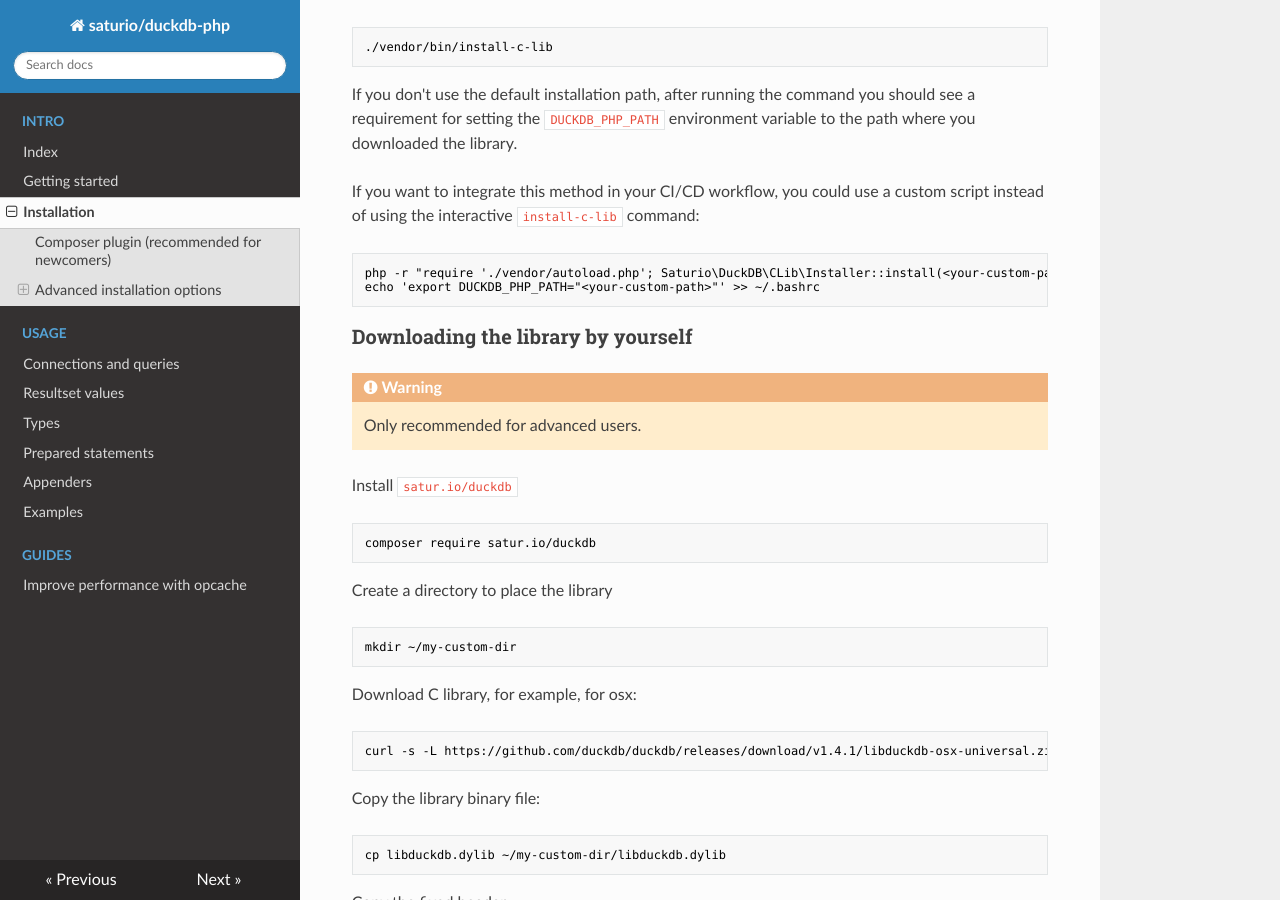
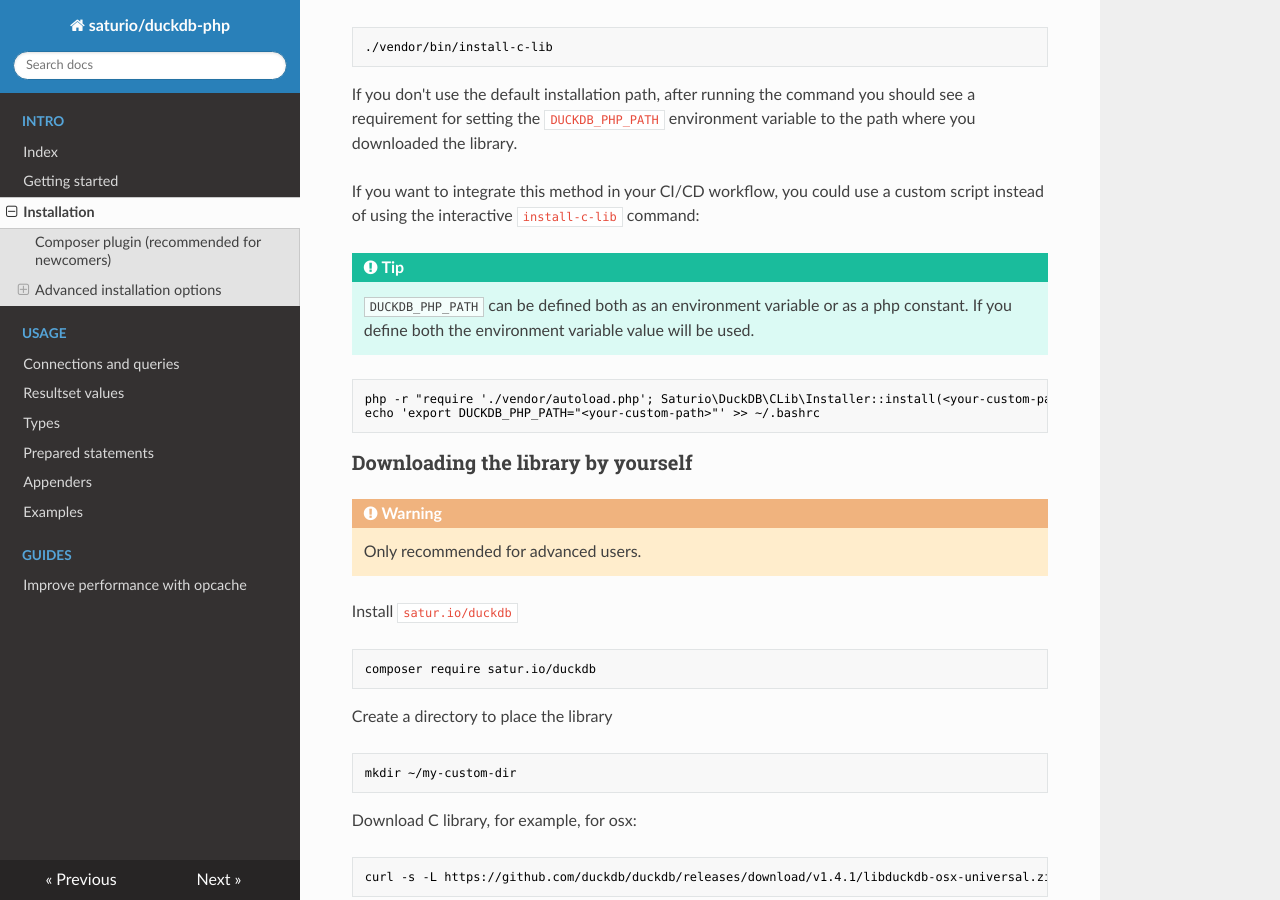
Before and after one commit to satur-io/duckdb-php, an MkDocs documentation site: the page built from docs/md/installation.md, in a window 1280 px wide and 900 px high, scrolled down 1850 px. Built offline with MkDocs 1.6.1, drawn with Linux system fonts in a browser that asks for light colours; nearby versions of some CDN libraries.

Commit message:
refactor: improve code

````diff
--- a/docs/md/installation.md
+++ b/docs/md/installation.md
@@ -92,6 +92,10 @@ environment variable to the path where you downloaded the library.
 If you want to integrate this method in your CI/CD workflow,
 you could use a custom script instead of using the interactive `install-c-lib` command:
 
+!!! tip
+    `DUCKDB_PHP_PATH` can be defined both as an environment variable or as a php constant.
+    If you define both the environment variable value will be used.
+
 ```shell
 php -r "require './vendor/autoload.php'; Saturio\DuckDB\CLib\Installer::install(<your-custom-path>);"
 echo 'export DUCKDB_PHP_PATH="<your-custom-path>"' >> ~/.bashrc
@@ -126,9 +130,9 @@ Copy the fixed header:
 cp vendor/satur.io/header/osx-universal/duckdb-ffi.h ~/my-custom-dir/duckdb-ffi.h
 ```
 !!! warning
-If you want to use `FFI::load` and `FFI::scope` (recommended fot a better performance),
-you also need to modify the `duckdb-ffi.h` file and include on top `FFI_SCOPE` and `FFI_LIB`.
-Check `\Saturio\DuckDB\CLib\Installer::copyHeader`.
+    If you want to use `FFI::load` and `FFI::scope` (recommended fot a better performance),
+    you also need to modify the `duckdb-ffi.h` file and include on top `FFI_SCOPE` and `FFI_LIB`.
+    Check `\Saturio\DuckDB\CLib\Installer::copyHeader`.
 
 As in the previous case, you need to set the `DUCKDB_PHP_PATH`
 environment variable to the path.
````
Also changed, not shown: 1 other file.
